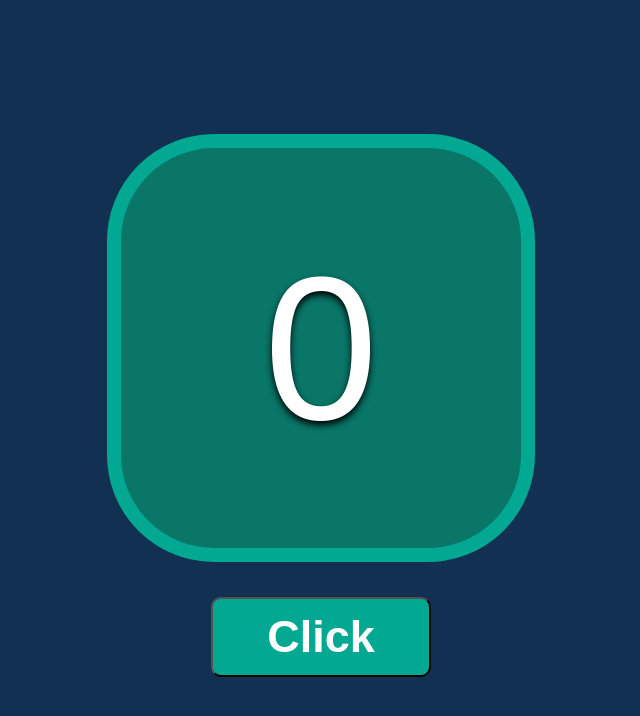
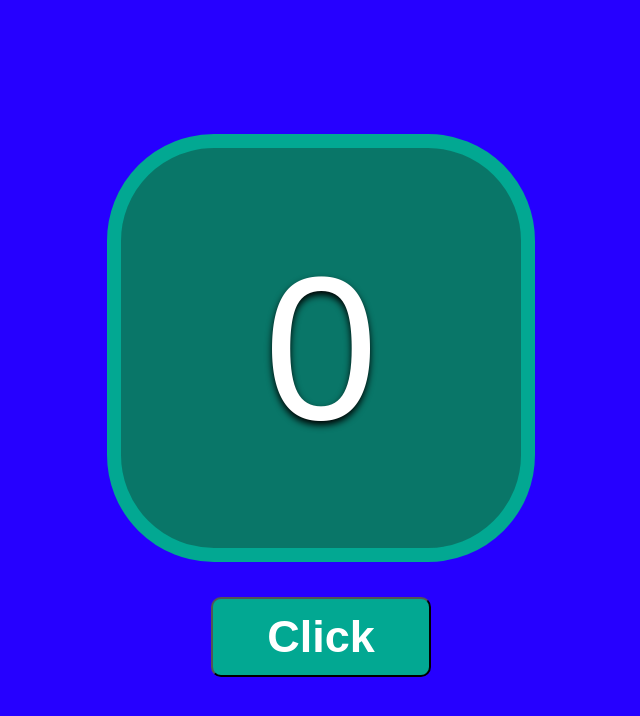
Before and after one commit to sbveyron/vsCodeTraining, a plain HTML site: page index.html in a window 1280 px wide. Shown: the whole page, without its empty margins (319-959 px from the left). Drawn offline with Linux system fonts and the light colour scheme.

Commit message:
Updated Background Color

```diff
--- a/style.css
+++ b/style.css
@@ -1,5 +1,5 @@
 html {
-  --background-color:#123051;
+  --background-color:#2600ff;
   --light-green: #02A892;
   --dark-green: #097668;
 }
```
